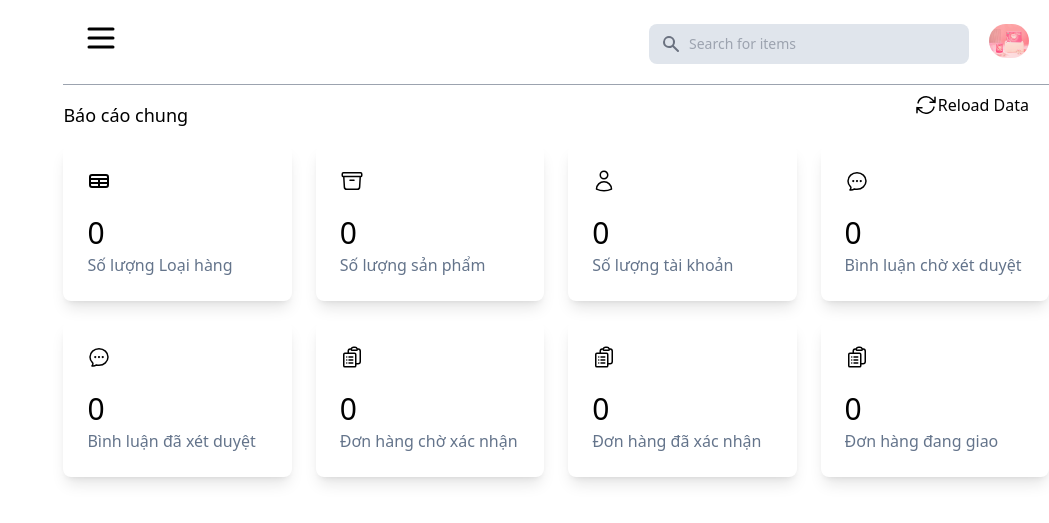
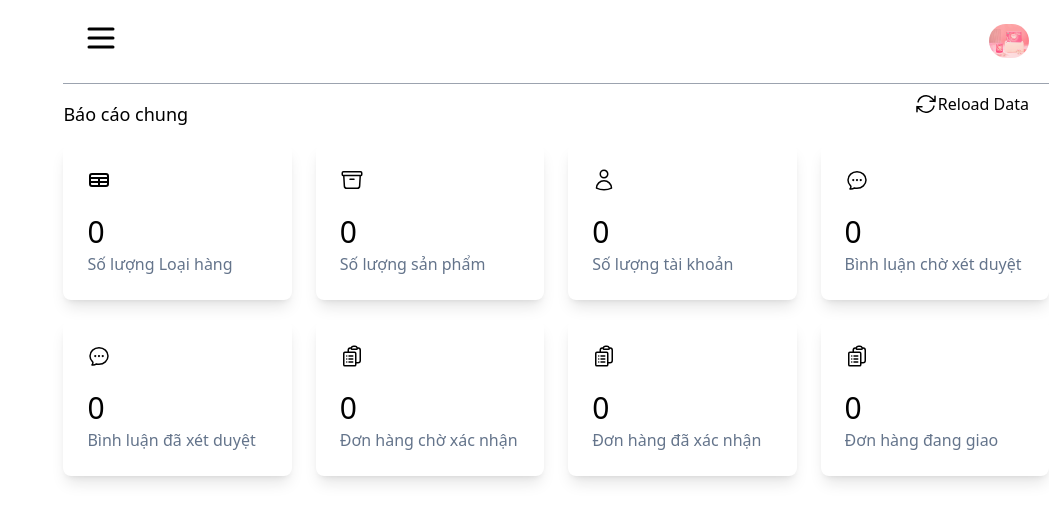
Before and after one commit to Zuwno/DuAn1, a PHP site: page /DA1/admin/home.php in a window 1280 px wide. Shown: the top 523 px of the page, without its empty margins (231-1280 px from the left). Run offline with PHP 8.4, Linux system fonts and the light colour scheme; data that the repository does not hold is empty; some libraries are stand-ins or nearby versions.

Commit message:
Xóa phần thừa

```diff
--- a/admin/home.php
+++ b/admin/home.php
@@ -35,17 +35,7 @@
 
             </div>
             <article class="flex space-x-5 relative">
-                <div class="">
-                    <label for="table-search" class="sr-only">Search</label>
-                    <div class="relative mt-1">
-                        <div class="absolute inset-y-0 left-0 flex items-center pl-3 pointer-events-none">
-                            <svg class="w-5 h-5 text-gray-500 dark:text-gray-400" fill="currentColor" viewBox="0 0 20 20" xmlns="http://www.w3.org/2000/svg">
-                                <path fill-rule="evenodd" d="M8 4a4 4 0 100 8 4 4 0 000-8zM2 8a6 6 0 1110.89 3.476l4.817 4.817a1 1 0 01-1.414 1.414l-4.816-4.816A6 6 0 012 8z" clip-rule="evenodd"></path>
-                            </svg>
-                        </div>
-                        <input type="text" id="table-search" class="bg-[#E0E5EC]  border-gray-300 text-gray-900 text-sm rounded-lg focus:outline-none focus:ring focus:border-blue-500 block w-80 pl-10 p-2.5  dark:bg-gray-700 dark:border-gray-600 dark:placeholder-gray-400 dark:text-white dark:focus:ring-blue-500 dark:focus:border-blue-500" placeholder="Search for items">
-                    </div>
-                </div>
+
 
                 <div class="justify-end text-[14px]">
 
--- a/index.php
+++ b/index.php
@@ -34,7 +34,7 @@
     }
 
     /* The width of each slide */
-    .slick-slide {}
+
 
     /* Color of the arrows */
     .slick-next::before,
```
